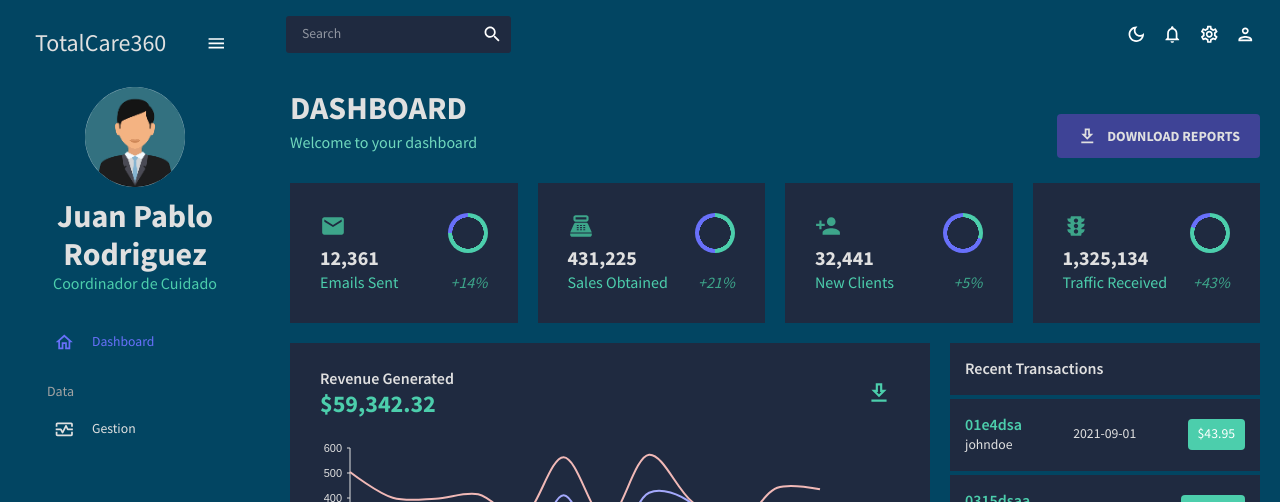
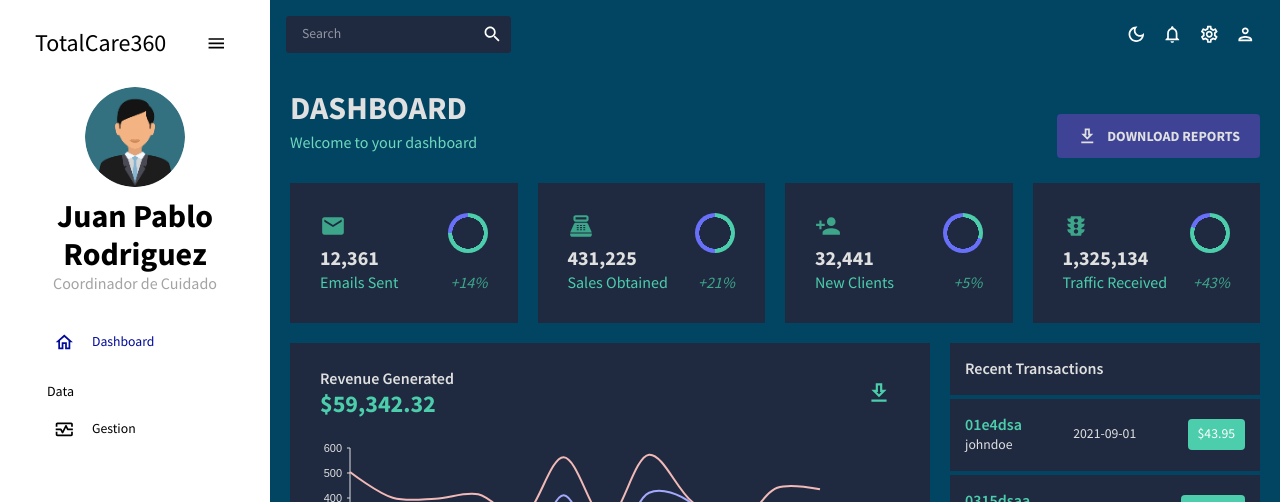
Before and after one commit to JesusFernandoNoy/POC-React-portalCoordinador, a React (Vite) app: page / in a window 1280 px wide. Shown: the top 502 px of the page. Built offline with nearby package versions, Linux system fonts and the light colour scheme.

Commit message:
Solución color icono botón minimizar barra lateral

```diff
--- a/src/scenes/global/Sidebar.jsx
+++ b/src/scenes/global/Sidebar.jsx
@@ -15,7 +15,7 @@ const Item = ({ title, to, icon, selected, setSelected }) => {
     <MenuItem
       active={selected === title}
       style={{
-        color: colors.grey[100],
+        color: colors.black[100],
       }}
       onClick={() => setSelected(title)}
       icon={icon}
@@ -35,7 +35,7 @@ const Sidebar = () => {
     <Box
       sx={{
         "& .pro-sidebar-inner": {
-          background: `${colors.primary[500]} !important`,
+          background: `${colors.white[100]} !important`,
         },
         "& .pro-icon-wrapper": {
           backgroundColor: "transparent !important",
@@ -44,10 +44,10 @@ const Sidebar = () => {
           padding: "5px 35px 5px 20px !important",
         },
         "& .pro-inner-item:hover": {
-          color: "#868dfb !important",
+          color: "#0513f5 !important",
         },
         "& .pro-menu-item.active": {
-          color: "#6870fa !important",
+          color: "#020a99 !important",
         },
       }}
     >
@@ -59,7 +59,7 @@ const Sidebar = () => {
             icon={isCollapsed ? <MenuOutlinedIcon /> : undefined}
             style={{
               margin: "10px 0 20px 0",
-              color: colors.grey[100],
+              color: colors.black[100],
             }}
           >
             {!isCollapsed && (
@@ -69,11 +69,15 @@ const Sidebar = () => {
                 alignItems="center"
                 ml="15px"
               >
-                <Typography variant="h3" color={colors.grey[100]}>
+                <Typography variant="h3" color={colors.black[100]}>
                   TotalCare360
                 </Typography>
                 <IconButton onClick={() => setIsCollapsed(!isCollapsed)}>
-                  <MenuOutlinedIcon />
+                  <MenuOutlinedIcon
+                      style={{
+                        color: colors.black[100],
+                      }}
+                   />
                 </IconButton>
               </Box>
             )}
@@ -93,13 +97,13 @@ const Sidebar = () => {
               <Box textAlign="center">
                 <Typography
                   variant="h2"
-                  color={colors.grey[100]}
+                  color={colors.black[100]}
                   fontWeight="bold"
                   sx={{ m: "10px 0 0 0" }}
                 >
                   Juan Pablo Rodriguez
                 </Typography>
-                <Typography variant="h5" color={colors.greenAccent[500]}>
+                <Typography variant="h5" color={colors.grey[300]}>
                   Coordinador de Cuidado
                 </Typography>
               </Box>
@@ -117,7 +121,7 @@ const Sidebar = () => {
 
             <Typography
               variant="h6"
-              color={colors.grey[300]}
+              color={colors.black[100]}
               sx={{ m: "15px 0 5px 20px" }}
             >
               Data
--- a/src/theme.js
+++ b/src/theme.js
@@ -5,6 +5,12 @@ import { createTheme } from "@mui/material/styles";
 export const tokens = (mode) => ({
   ...(mode === "dark"
     ? {
+        white: {
+          100: "#FFFFFF",
+        },
+        black: {
+          100: "#000000",
+        },
         grey: {
           100: "#e0e0e0",
           200: "#c2c2c2",
@@ -64,6 +70,12 @@ export const tokens = (mode) => ({
         },
       }
     : {
+        white: {
+          100: "#FFFFFF",
+        },
+        black: {
+          100: "#000000",
+        },
         grey: {
           100: "#141414",
           200: "#292929",
```
